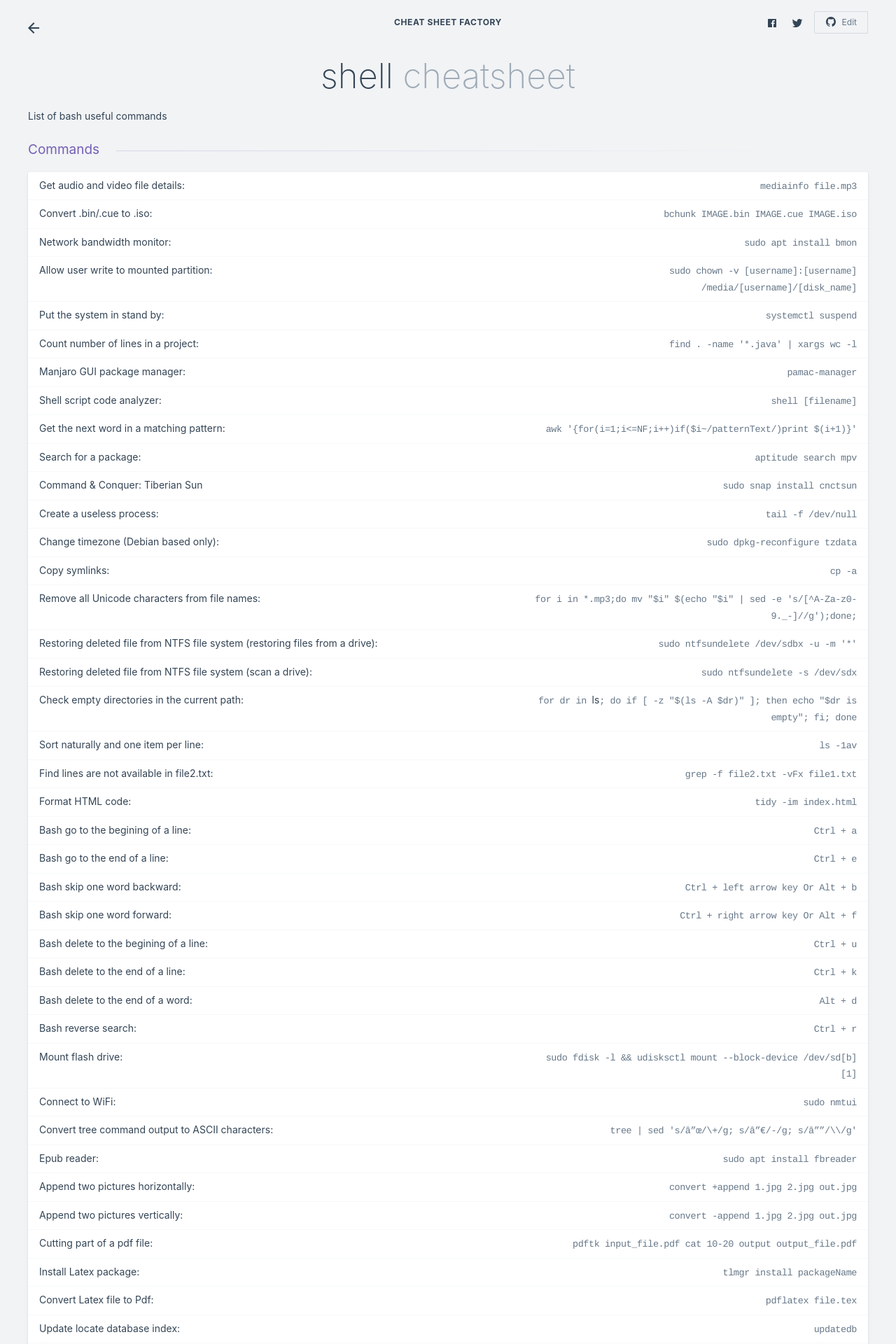
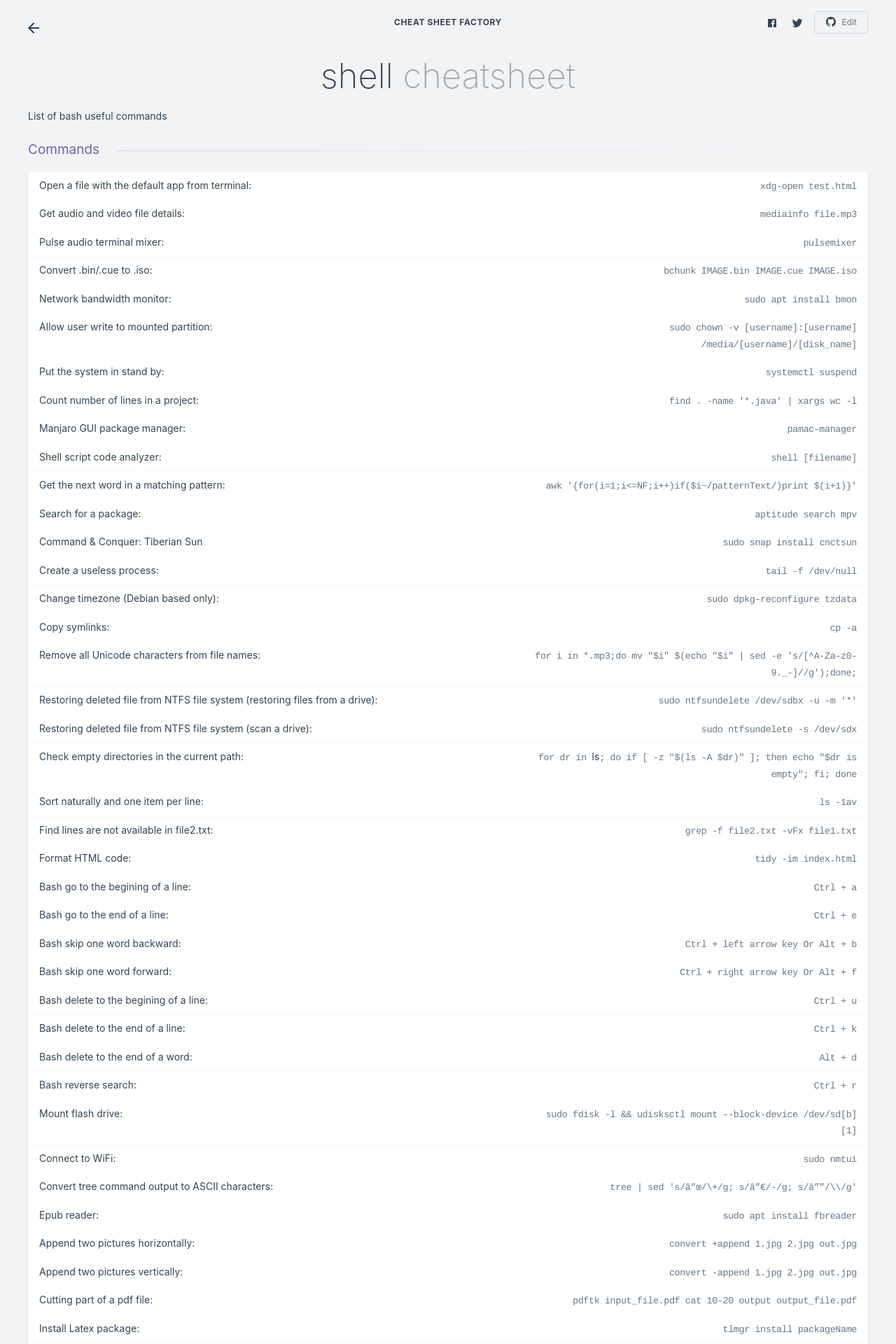
Before and after one commit to kasramp/cheat-sheet-factory, a Jekyll site: the page built from linux/shell.md, in a window 1280 px wide. Shown: the top 1920 px of the page at 70% size. Built offline with Jekyll 4.4.1, drawn with Linux system fonts in a browser that asks for light colours; nearby versions of some CDN libraries.

Commit message:
Add xdg-open

```diff
--- a/linux/shell.md
+++ b/linux/shell.md
@@ -17,7 +17,9 @@ Shortcuts
 
 ### Commands
 
+| Open a file with the default app from terminal: | `xdg-open test.html` |
 | Get audio and video file details: | `mediainfo file.mp3` |
+| Pulse audio terminal mixer: | `pulsemixer` |
 | Convert .bin/.cue to .iso: | `bchunk IMAGE.bin IMAGE.cue IMAGE.iso` |
 | Network bandwidth monitor: | `sudo apt install bmon` |
 | Allow user write to mounted partition: | `sudo chown -v [username]:[username] /media/[username]/[disk_name]` |
```
